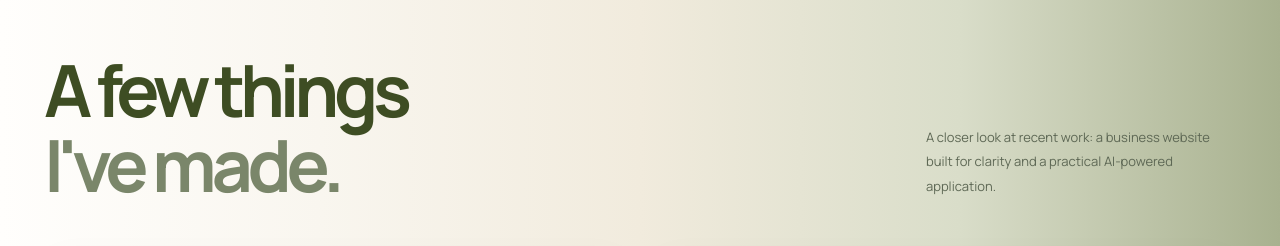
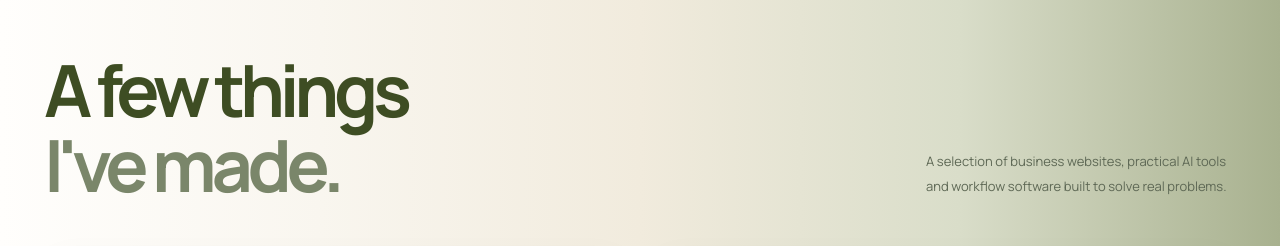
Before and after one commit to rnvjn2126/portfolio, a React (Vite) app: page / in a window 1280 px wide. Shown: the part 1920-2166 px from the top of the page. Built offline with nearby package versions, Linux system fonts and the light colour scheme; no server answers.

Commit message:
Update selected work introduction for steel trading MVP

```diff
--- a/src/pages/Home.jsx
+++ b/src/pages/Home.jsx
@@ -273,7 +273,7 @@ function Work() {
 
         <Reveal>
           <p className="body-copy">
-            A closer look at recent work: a business website built for clarity and a practical AI-powered application.
+            A selection of business websites, practical AI tools and workflow software built to solve real problems.
           </p>
         </Reveal>
       </div>
```
